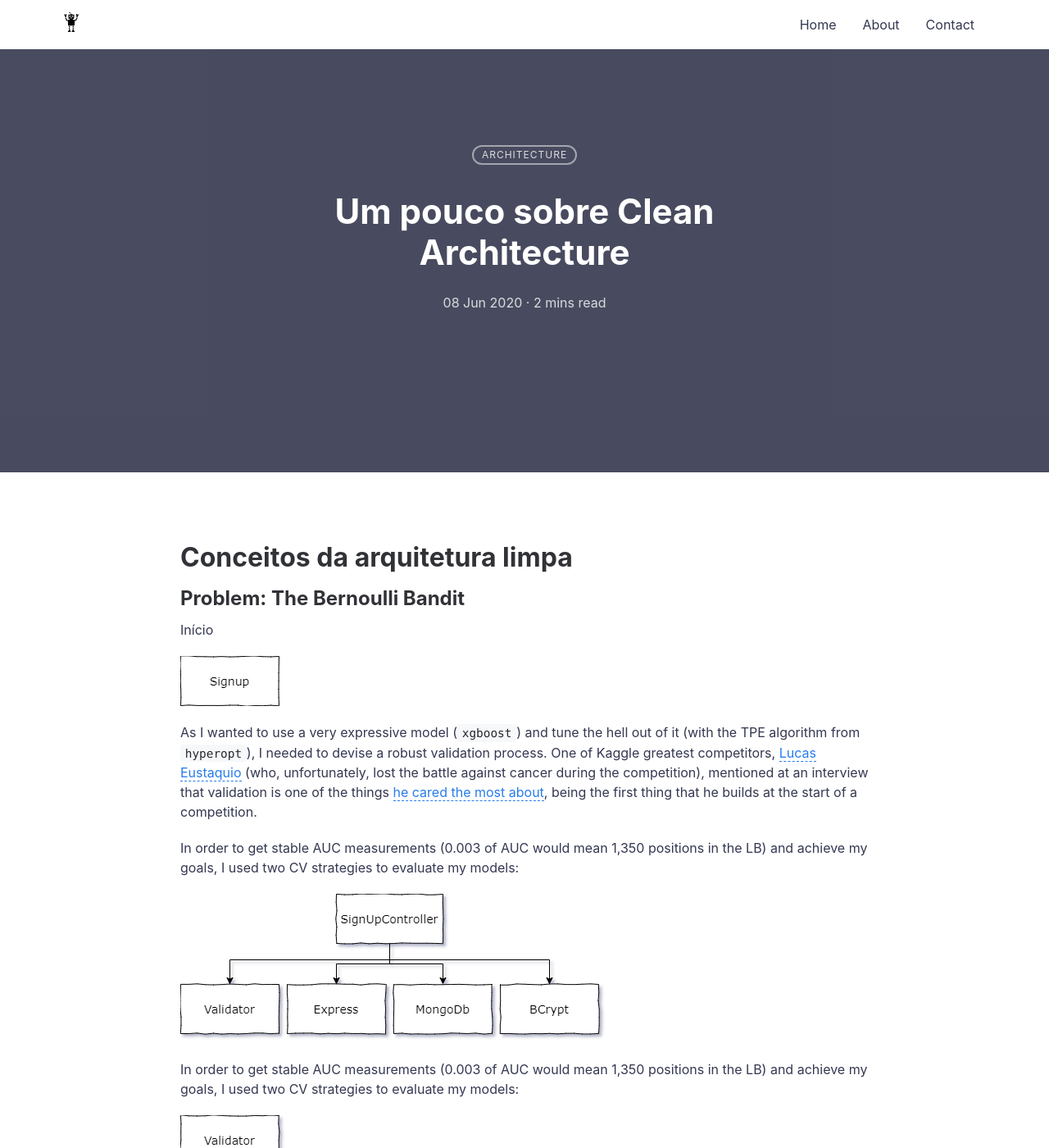
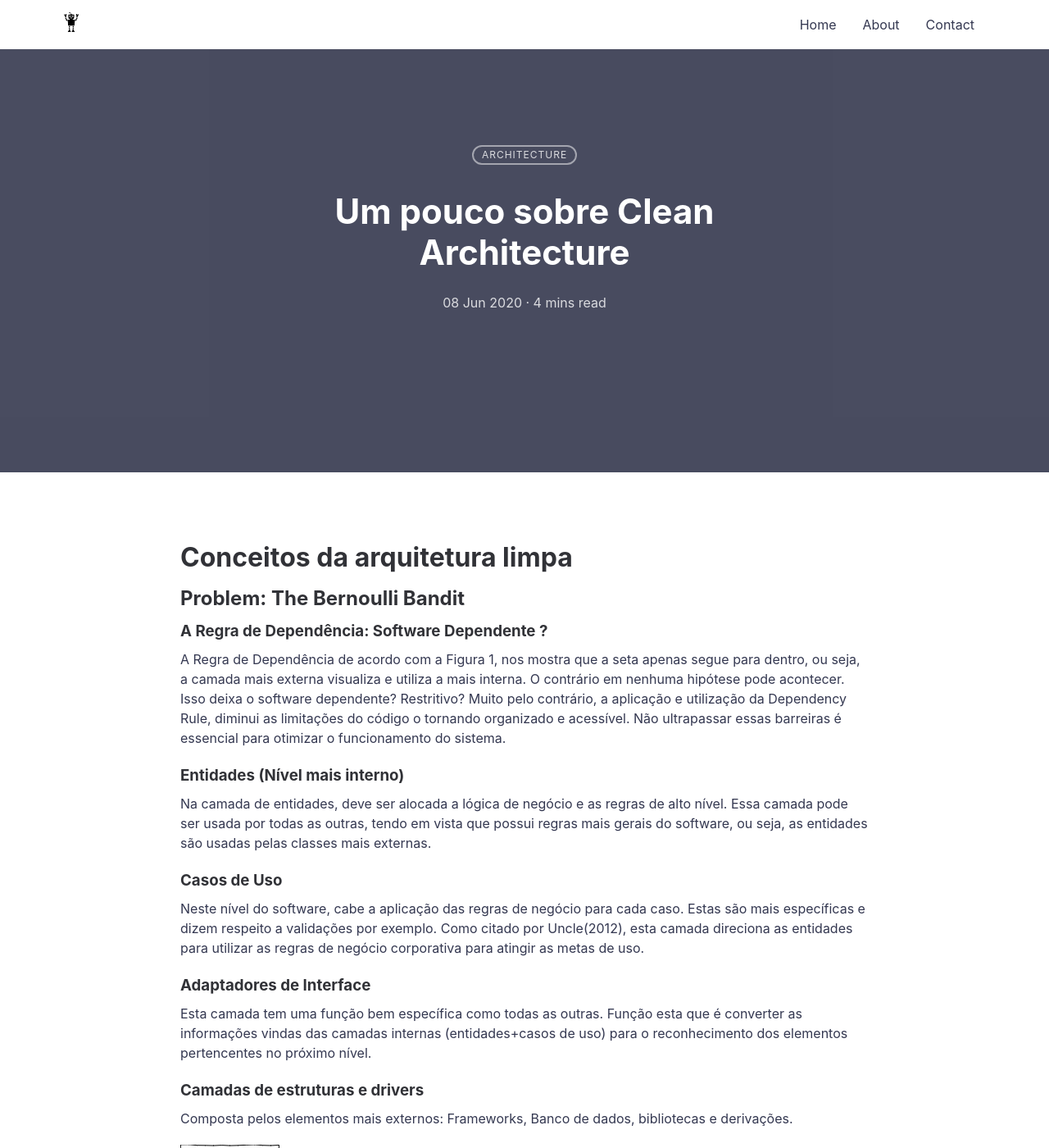
Before and after one commit to thiagosilva95/thiagosilva95.github.io, a Jekyll site: the page built from _posts/2020-06-08-clean-architecture.md, in a window 1280 px wide and 1400 px high. Shown: the whole window at 82% size. Built offline with Jekyll 4.4.1, drawn with Linux system fonts in a browser that asks for light colours; a script that is not in the unit is left out; comment, search, counter and statistics services are not loaded; some of the changed text lies outside the part shown.

Commit message:
developing clean architecture post

```diff
--- a/_posts/2020-06-08-clean-architecture.md
+++ b/_posts/2020-06-08-clean-architecture.md
@@ -11,7 +11,27 @@ summary: Entrando no mundo da produção de conteúdo! Espero que esse início m
 
 ## Problem: The Bernoulli Bandit
 
-Início
+### A Regra de Dependência: Software Dependente ?
+
+A Regra de Dependência de acordo com a Figura 1, nos mostra que a seta apenas segue para dentro, ou seja, a camada mais externa visualiza e utiliza a mais interna. O contrário em nenhuma hipótese pode acontecer. Isso deixa o software dependente? Restritivo? Muito pelo contrário, a aplicação e utilização da Dependency Rule, diminui as limitações do código o tornando organizado e acessível. Não ultrapassar essas barreiras é essencial para otimizar o funcionamento do sistema.
+
+
+### Entidades (Nível mais interno)
+
+Na camada de entidades, deve ser alocada a lógica de negócio e as regras de alto nível. Essa camada pode ser usada por todas as outras, tendo em vista que possui regras mais gerais do software, ou seja, as entidades são usadas pelas classes mais externas.
+
+### Casos de Uso
+
+Neste nível do software, cabe a aplicação das regras de negócio para cada caso. Estas são mais específicas e dizem respeito a validações por exemplo. Como citado por Uncle(2012), esta camada direciona as entidades para utilizar as regras de negócio corporativa para atingir as metas de uso.
+
+### Adaptadores de Interface
+
+Esta camada tem uma função bem específica como todas as outras. Função esta que é converter as informações vindas das camadas internas (entidades+casos de uso) para o reconhecimento dos elementos pertencentes no próximo nível.
+
+### Camadas de estruturas e drivers
+
+Composta pelos elementos mais externos: Frameworks, Banco de dados, bibliotecas e derivações.
+
 
 ![]({{ "assets/img/clean_architecture/01.png" | absolute_url }})
 
@@ -53,5 +73,12 @@ In order to get stable AUC measurements (0.003 of AUC would mean 1,350 positions
 
 ![]({{ "assets/img/clean_architecture/final.png" | absolute_url }})
 
+### Considerações Finais
+As ideias propostas na obra de Uncle Bob, padronizam o desenvolvimento de software moderno. Observa-se que os métodos sugeridos, se aplicados de maneira correta, organizam o código, facilita o trabalho em equipe, e entre diversos argumentos citados durante esta pesquisa. A implementação do mesmo, não é algo difícil e livrará o desenvolvedor de vários problemas que por ventura pudessem ocorrer durante o projeto de software.
+
+## Referências
+
+Disponível em: https://blog.cleancoder.com/uncle-bob/2012/08/13/the-clean-architecture.html
+
 Atensiosamente,
 Thiago
```
